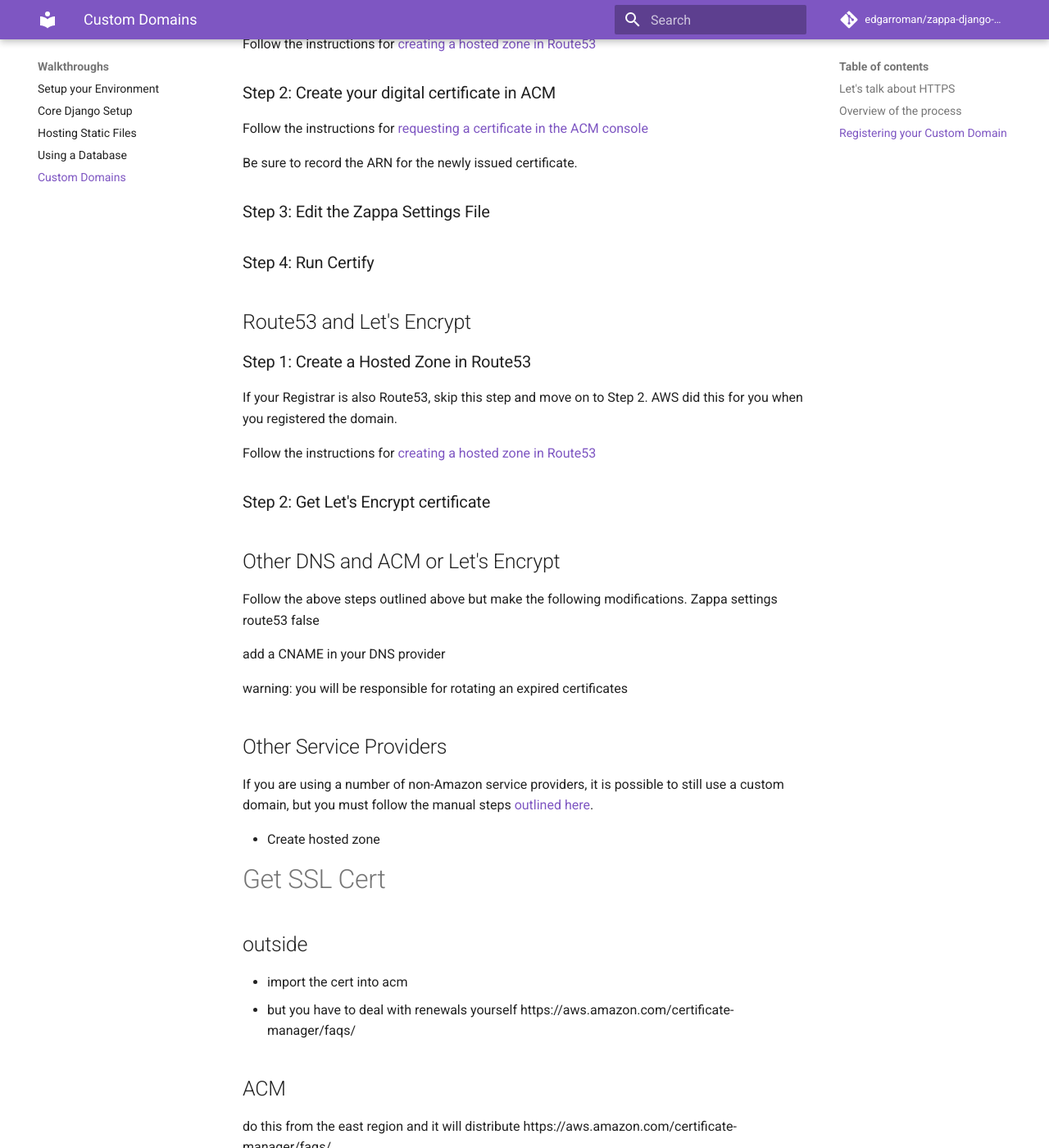
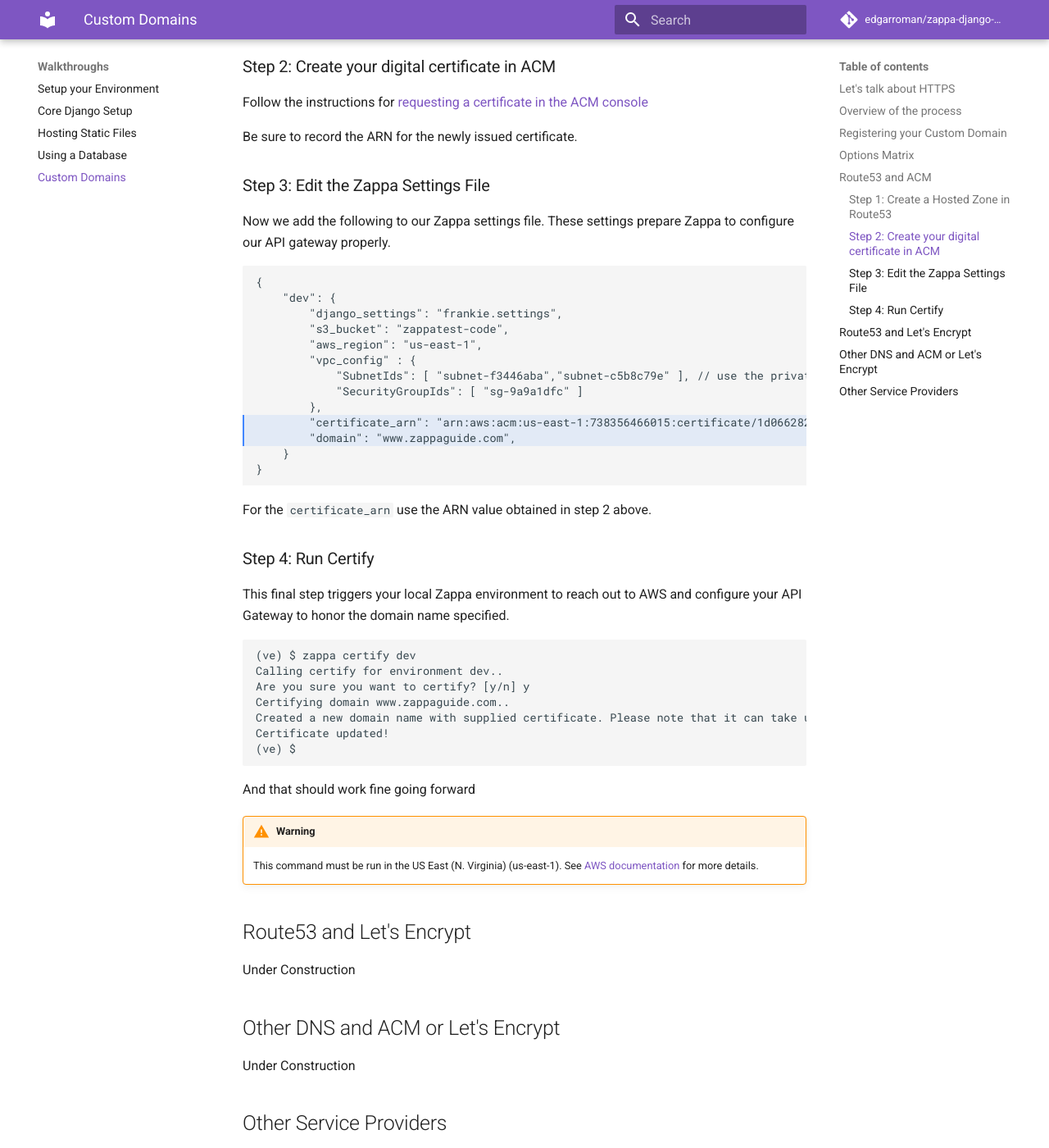
Before and after one commit to edgarroman/zappa-django-guide, an MkDocs documentation site: the page built from docs/walk_domain.md, in a window 1280 px wide and 1400 px high, scrolled down 2345 px. Shown: the whole window at 82% size. Built offline with MkDocs 1.6.1 and Material for MkDocs 9.7.7, drawn with Linux system fonts in a browser that asks for light colours; comment, search, counter and statistics services are not loaded; old or Windows-style settings are respelled for this version of MkDocs; some of the changed text lies outside the part shown.

Commit message:
Added highlights, added custom domain

````diff
--- a/docs/walk_core.md
+++ b/docs/walk_core.md
@@ -176,7 +176,7 @@
 
     Probably best option because now the zappa configuration has minimal dependencies on external user environment.
 
-    ```
+    ``` hl_lines="3"
     {
      "dev": {
          "aws_region": "us-east-1",
--- a/docs/walk_domain.md
+++ b/docs/walk_domain.md
@@ -21,7 +21,7 @@
 
 Perhaps you're wondering why we are introducting the concept of HTTPS when the topic of this walkthough is using a custom domain.  Zappa provides an automated way of creating the necessary custom domain mappings as a part of using encryption.  Thus many of the techiques described in this walkthough will ultimately end up with a custom domain along with HTTPS.
 
-In an effort to make the process straightforward, we are therefore bundling HTTPS as part of the walkthough.  Philosophical arguments for HTTPS are made [elsewhere].(https://developers.google.com/web/fundamentals/security/encrypt-in-transit/why-https)  But with free services like "Let's Encrypt" and AWS Certificate Manner (free for API Gateways) there is no additional cost burden to leverage HTTPS certificates.
+In an effort to make the process straightforward, we are therefore bundling HTTPS as part of the walkthough.  Philosophical arguments for HTTPS are made [elsewhere](https://developers.google.com/web/fundamentals/security/encrypt-in-transit/why-https).  But with free services like "Let's Encrypt" and AWS Certificate Manner (free for API Gateways) there is no additional cost burden to leverage HTTPS certificates.
 
 Note that we refer to HTTPS instead of SSL and or TLS where [appropriate](https://security.stackexchange.com/a/5127).
 
@@ -48,7 +48,7 @@
 www.zappaguide.com
 ```
 
-# Options Matrix
+## Options Matrix
 
 Since there are so many service providers, we focus on a couple combinations that work best.  Use the chart below to select the scenario that best matches your situation and follow only one set of instructions.
 
@@ -75,74 +75,53 @@
 
 ### Step 3: Edit the Zappa Settings File
 
+Now we add the following to our Zappa settings file.  These settings prepare Zappa to configure our API gateway properly.
+
+``` hl_lines="10 11"
+{
+    "dev": {
+        "django_settings": "frankie.settings",
+        "s3_bucket": "zappatest-code",
+        "aws_region": "us-east-1",
+        "vpc_config" : {
+            "SubnetIds": [ "subnet-f3446aba","subnet-c5b8c79e" ], // use the private subnet
+            "SecurityGroupIds": [ "sg-9a9a1dfc" ]
+        },
+        "certificate_arn": "arn:aws:acm:us-east-1:738356466015:certificate/1d066282-ce94-4ad7-a802-2ff87d32b104",
+        "domain": "www.zappaguide.com",
+    }
+}
+```
+
+For the `certificate_arn` use the ARN value obtained in step 2 above.
 
 ### Step 4: Run Certify
 
+This final step triggers your local Zappa environment to reach out to AWS and configure your API Gateway to honor the domain name specified.
+
+```
+(ve) $ zappa certify dev
+Calling certify for environment dev..
+Are you sure you want to certify? [y/n] y
+Certifying domain www.zappaguide.com..
+Created a new domain name with supplied certificate. Please note that it can take up to 40 minutes for this domain to be created and propagated through AWS, but it requires no further work on your part.
+Certificate updated!
+(ve) $
+```
+
+And that should work fine going forward
+
+!!! Warning
+    This command must be run in the US East (N. Virginia) (us-east-1).  See [AWS documentation](http://docs.aws.amazon.com/apigateway/latest/developerguide/how-to-custom-domains.html#how-to-custom-domains-prerequisites) for more details.
 
 ## Route53 and Let's Encrypt
 
-### Step 1: Create a Hosted Zone in Route53
-
-If your Registrar is also Route53, skip this step and move on to Step 2.  AWS did this for you when you registered the domain.
-
-Follow the instructions for [creating a hosted zone in Route53](aws_route53.md#create-a-hosted-zone-in-route53)
-
-### Step 2: Get Let's Encrypt certificate
+Under Construction
 
 ## Other DNS and ACM or Let's Encrypt
 
-Follow the above steps outlined above but make the following modifications.
-Zappa settings
-        route53 false
-
-add a CNAME in your DNS provider
-
-warning: you will be responsible for rotating an expired certificates
+Under Construction
 
 ## Other Service Providers
 
-If you are using a number of non-Amazon service providers, it is possible to still use a custom domain, but you must follow the manual steps [outlined here](http://docs.aws.amazon.com/apigateway/latest/developerguide/how-to-custom-domains.html).
-
- * Create hosted zone
-
-# Get SSL Cert
-
-## outside
-
-- import the cert into acm
-- but you have to deal with renewals yourself
-https://aws.amazon.com/certificate-manager/faqs/
-
-## ACM
-do this from the east region and it will distribute
-https://aws.amazon.com/certificate-manager/faqs/
-
-- add domain
-- the look for email
-- verify and get the ARN
-
-good for 13 months
-https://aws.amazon.com/certificate-manager/faqs/
-
-# put in zappa settings
-
-        "certificate_arn": "arn:aws:acm:us-east-1:738356466015:certificate/1d066282-ce94-4ad7-a802-2ff87d32b104",
-        "domain": "www.contoso.com",
-
-# Run
-
-```
-zappa certify dev
-```
-
-so what happens is that zappa requests that the api gateway associate the custom domain and ssl to a new, hidden cloudfront distribution.  It's hard to figure out what the settings are on this cf distro so just roll with it.
-if you are a control freak, just make your own
-
-it takes some time, but now hit it
-
-https://www.contoso.com
-
-
-
-
-http://docs.aws.amazon.com/apigateway/latest/developerguide/how-to-custom-domains.html
+Under Construction
--- a/mkdocs.yml
+++ b/mkdocs.yml
@@ -28,14 +28,14 @@
     primary: 'deep purple'
   feature:
       tabs: true
+  social:
+      - type: github
+        link: https://github.com/edgarroman
 markdown_extensions:
   - codehilite
   - pymdownx.superfences
   - admonition
   - toc(permalink=true)
-social:
-    - type: github
-      link: https://github.com/edgarroman
 google_analytics:
   - 'UA-97437653-1'
   - 'auto'
````
Also changed, not shown: docs/aws_acm.md (+5 -1 lines), docs/walk_database.md (+5 -3 lines).
